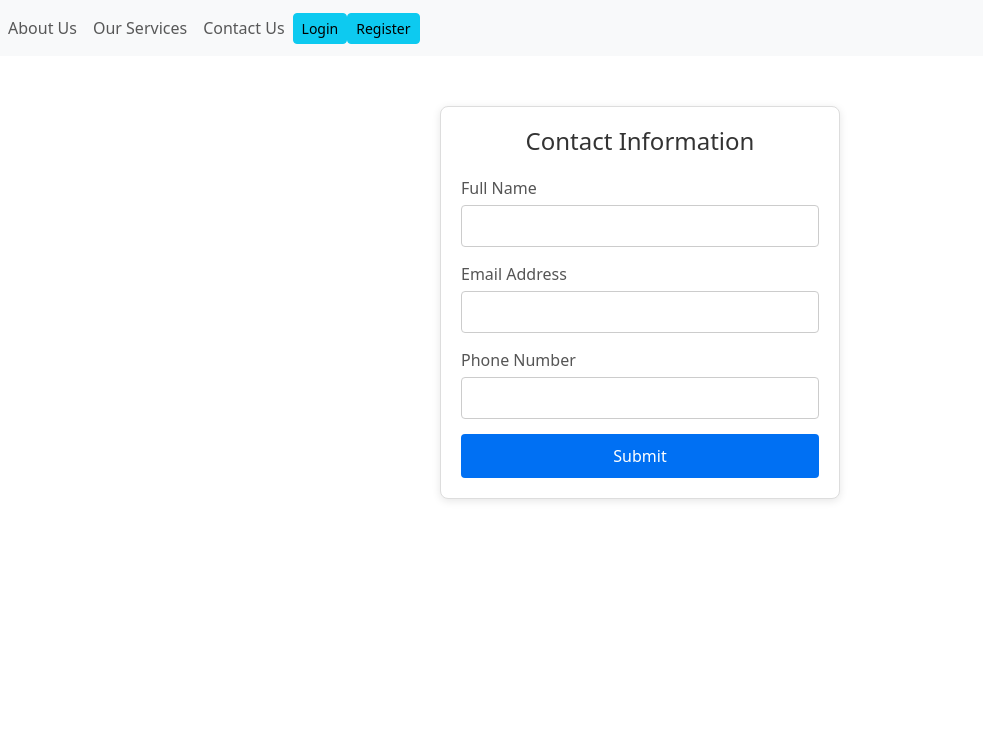
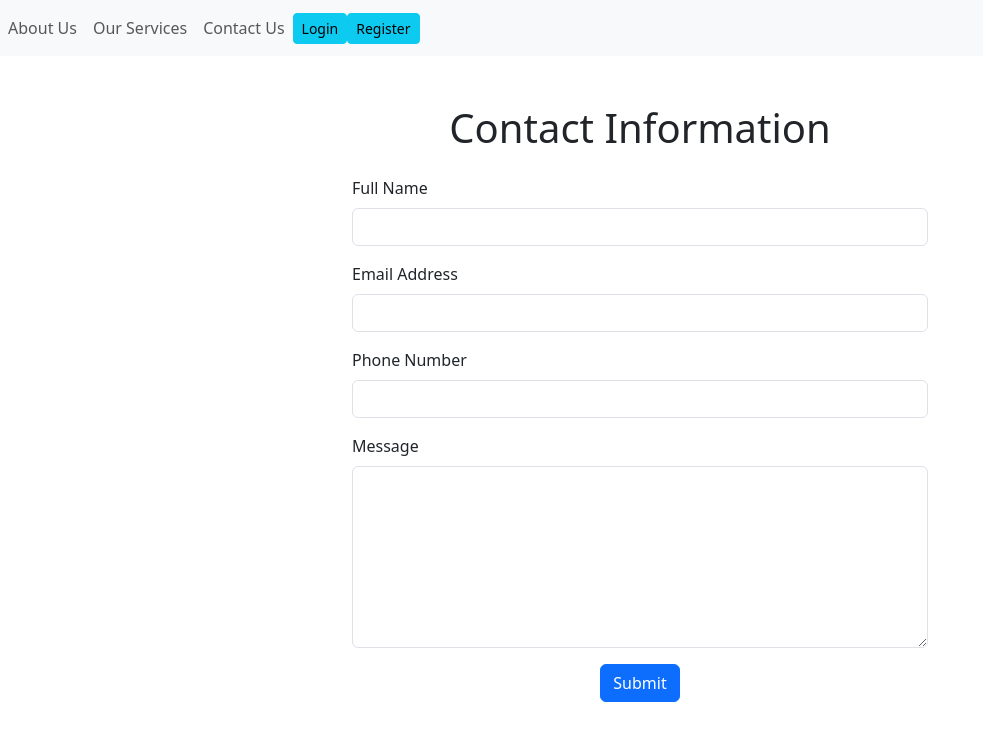
Before and after one commit to equanimityspace/opsg-frontend, a React (Vite) app: page /contactform in a window 1280 px wide. Shown: the top 740 px of the page, without its empty margins (0-983 px from the left). Built offline with nearby package versions, Linux system fonts and the light colour scheme; sample sign-in values are in the browser's storage.

Commit message:
Fully functional contact form

```diff
--- a/src/Layout/Pages/ContactForm.jsx
+++ b/src/Layout/Pages/ContactForm.jsx
@@ -1,18 +1,22 @@
-import React, { useState } from "react";
+import { useState, useEffect } from "react";
 import emailjs from "@emailjs/browser";
 import NavBar from "../Navbar";
-
 
 export default function ContactFormPage() {
   const [formData, setFormData] = useState({
     fullName: "",
     email: "",
     phone: "",
+    message: "",
   });
+
+  useEffect(() => {
+    emailjs.init(import.meta.env.VITE_EMAILJS_PUBLIC_KEY);
+  }, []);
 
   const handleChange = (e) => {
     const { name, value } = e.target;
-    setFormData({ ...formData, [name]: value });
+    setFormData((prev) => ({ ...prev, [name]: value }));
   };
 
   const handleSubmit = (e) => {
@@ -25,13 +29,13 @@ export default function ContactFormPage() {
           full_name: formData.fullName,
           email_address: formData.email,
           phone_number: formData.phone,
-        },
-        import.meta.env.VITE_EMAILJS_PUBLIC_KEY
+          message: formData.message,
+        }
       )
       .then(
         () => {
-          alert("Message sent succesfully!");
-          setFormData({ fullName: "", email: "", phone: "" });
+          alert("Message sent successfully!");
+          setFormData({ fullName: "", email: "", phone: "", message: "" });
         },
         (err) => {
           console.error(err);
@@ -43,89 +47,72 @@ export default function ContactFormPage() {
   return (
     <>
       <NavBar />
-    <div className="container">
+      <div className="container mt-5" style={{ maxWidth: "600px" }}>
+        <h1 className="text-center mb-4">Contact Information</h1>
         <form onSubmit={handleSubmit}>
-        <h1>Contact Information</h1>
-        <label>
+          <div className="mb-3">
+            <label htmlFor="fullName" className="form-label">
               Full Name
+            </label>
             <input
               type="text"
+              id="fullName"
               name="fullName"
+              className="form-control"
               value={formData.fullName}
               onChange={handleChange}
               required
             />
+          </div>
+          <div className="mb-3">
+            <label htmlFor="email" className="form-label">
+              Email Address
             </label>
-        <label>
-          Email Address
             <input
               type="email"
+              id="email"
               name="email"
+              className="form-control"
               value={formData.email}
               onChange={handleChange}
               required
             />
+          </div>
+          <div className="mb-3">
+            <label htmlFor="phone" className="form-label">
+              Phone Number
             </label>
-        <label>
-          Phone Number
             <input
               type="tel"
+              id="phone"
               name="phone"
+              className="form-control"
               value={formData.phone}
               onChange={handleChange}
               required
             />
+          </div>
+          <div className="mb-3">
+            <label htmlFor="message" className="form-label">
+              Message
             </label>
-        <button type="submit">Submit</button>
+            <textarea
+              id="message"
+              name="message"
+              className="form-control"
+              rows={7}
+              value={formData.message}
+              onChange={handleChange}
+              required
+            />
+          </div>
+          <div className="text-center">
+            <button type="submit" className="btn btn-primary">
+              Submit
+            </button>
+          </div>
         </form>
-      <style jsx>{`
-        .container {
-          max-width: 400px;
-          margin: 50px auto;
-          padding: 20px;
-          border: 1px solid #ddd;
-          border-radius: 8px;
-          box-shadow: 0 2px 8px rgba(0, 0, 0, 0.1);
-          background: #fff;
+      </div>
+    </>
+  );
 }
-        form {
-          display: flex;
-          flex-direction: column;
-        }
-        h1 {
-          margin-bottom: 20px;
-          text-align: center;
-          font-size: 1.5rem;
-          color: #333;
-        }
-        label {
-          margin-bottom: 15px;
-          font-size: 1rem;
-          color: #555;
-          display: flex;
-          flex-direction: column;
-        }
-        input {
-          margin-top: 5px;
-          padding: 8px;
-          font-size: 1rem;
-          border: 1px solid #ccc;
-          border-radius: 4px;
-        }
-        button {
-          padding: 10px;
-          font-size: 1rem;
-          border: none;
-          border-radius: 4px;
-          background: #0070f3;
-          color: #fff;
-          cursor: pointer;
-          transition: background 0.3s;
-        }
-        button:hover {
-          background: #005bb5;
-        }
-      `}</style>
-    </div>
-    </>);
-}
```
Lines whose indentation alone changed are shown as unchanged.
